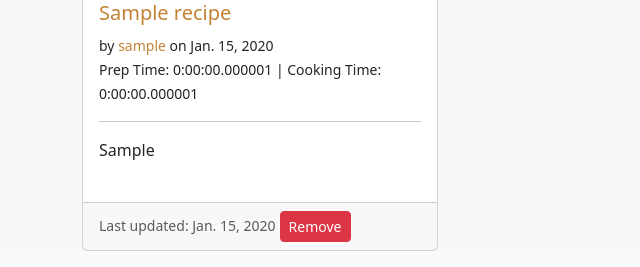
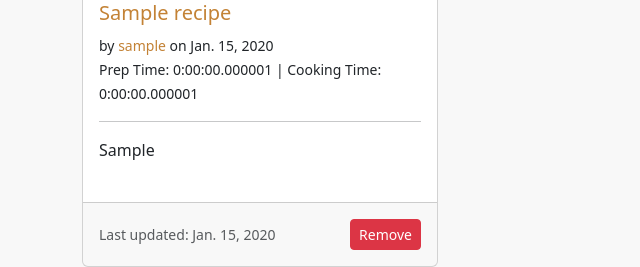
Before and after one commit to SandraBergstrom/theRecipeCollective, a Django app: page /favorites/ in a window 1280 px wide. Shown: the part 736-1003 px from the top of the page, without its empty margins (0-640 px from the left). Run offline with Django 3.2, Linux system fonts and the light colour scheme; a user stored in the database is signed in; tables that the repository leaves empty hold one stand-in row (values such as "Sample post"); grey boxes marked "Sample" are stand-in pictures; some libraries are stand-ins or nearby versions.

Commit message:
Style remove favorite button in favorites.html

```diff
--- a/users/templates/users/favorites.html
+++ b/users/templates/users/favorites.html
@@ -27,7 +27,7 @@
                         {{ recipe.excerp }}
                     </p>
                 </div>
-                <div class="card-footer">
+                <div class="card-footer d-flex justify-content-between align-items-center pt-3 pb-3">
                     <small class="text-muted">Last updated: {{ recipe.date_updated }}</small>
                     <a href="{% url 'favorite_add' recipe.id %}" class="btn btn-danger btn-sm">Remove</a>
                 </div>
```
